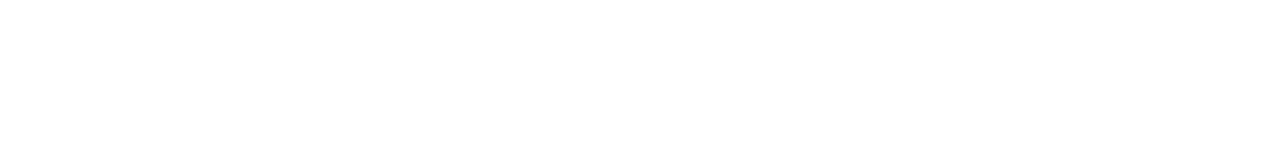
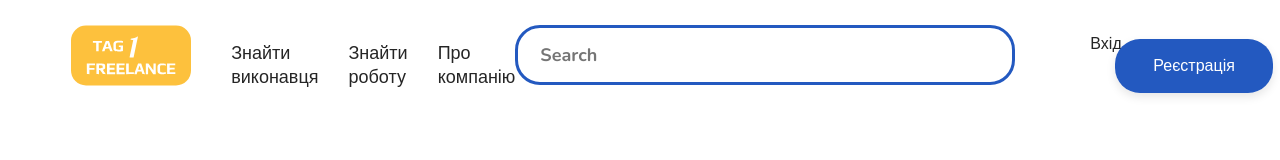
Before and after one commit to FelixKerser/tag1, a plain HTML site: page index.html in a window 1280 px wide. Drawn offline with nearby package versions, Linux system fonts and the light colour scheme.

Commit message:
header is created

```diff
--- a/index.html
+++ b/index.html
@@ -7,7 +7,25 @@
     <link rel="stylesheet" href="style.css">
 </head>
 <body>
-
+    <header class="header-pc__wrapper">
+        <div class="header-fsection">
+            <div class="hfs-logo"><img src="images/logo-yellow.svg" alt="logo"></div>
+            <ul class="hfs-menu-per">
+                <li><a href="#">Знайти виконавця</a></li>
+                <li><a href="#">Знайти роботу</a></li>
+                <li><a href="#">Про компанію</a></li>
+            </ul>
+        </div>
+        <div class="header-ssection">
+            <div class="hss-search">
+                <input placeholder="Search" type="text">
+            </div>
+            <div class="hss-login-reg-btns">
+                <a href="#" class="login-btn">Вхід</a>
+                <a href="#" class="reg-btn btn">Реєстрація</a>
+            </div>
+        </div>
+    </header>
 </body>
 
 <script src="scripts/main.js"></script>
--- a/style.css
+++ b/style.css
@@ -0,0 +1,91 @@
+@import url('https://fonts.googleapis.com/css2?family=Golos+Text:wght@400;500;600;700;800;900&family=Inter:wght@100;200;300;400;500;600;700;800;900&family=Nunito:wght@200;300;400;500;600;700;800;900;1000&display=swap');
+
+:root{
+    --main-black-color: #252525;
+    --main-blue-color:#2359C0;
+    --main-yellow-color:#FDC13D;
+    --global--real-padding:90%;
+}
+
+*{
+    font-family: 'Nunito', sans-serif;
+}
+
+body{
+    color:var(--main-black-color);
+}
+
+a{
+    color:var(--main-black-color);
+    text-decoration: none;
+}
+
+.header-pc__wrapper{
+    width:var(--global--real-padding);
+    margin: auto;
+    display: flex;
+    justify-content: space-between;
+    margin-top:25px;
+    align-items: flex-start;
+}
+
+.header-fsection{
+    display:flex;
+}
+
+.header-ssection{
+    display:flex;
+    align-items: center;
+}
+
+.hss-login-reg-btns{
+    margin-left:75px;
+}
+
+.btn{
+    padding:16px 38px;
+    border-radius: 25px;
+    box-shadow: 0px 4px 10px 0px rgba(0, 0, 0, 0.10);
+}
+
+.reg-btn{
+    margin-left:25px;
+    background-color:var(--main-blue-color);
+    color:white;
+}
+
+.hfs-menu-per{
+    display:flex;
+    list-style-type: none;
+    padding-bottom: 5px;
+    align-items: center;
+}
+
+.hfs-menu-per li{
+    padding-right:30px;
+    vertical-align: middle;
+}
+
+.hfs-menu-per li:last-child{
+    padding-right:0px;
+}
+
+.hfs-menu-per li a{
+    text-decoration: none;
+    font-size: 18px;
+    font-style: normal;
+    font-weight: 500;
+    line-height: normal;
+    color:var(--main-black-color);
+}
+
+.hss-search input{
+    border-radius: 25px;
+    border:3px solid var(--main-blue-color);
+    padding:15px 22px;
+    width:450px;
+    font-size: 18px;
+    font-style: normal;
+    font-weight: 700;
+    line-height: normal;
+}
```
Also changed, not shown: images/logo-yellow.svg (added).
